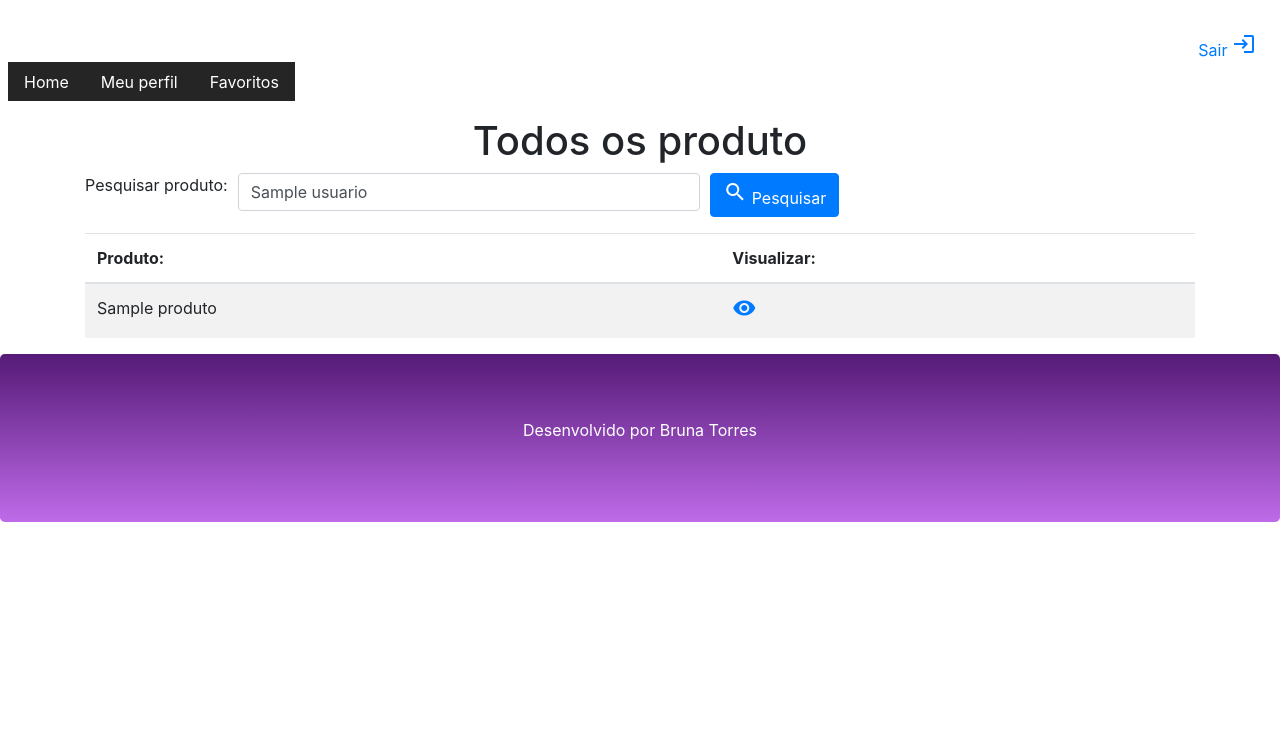
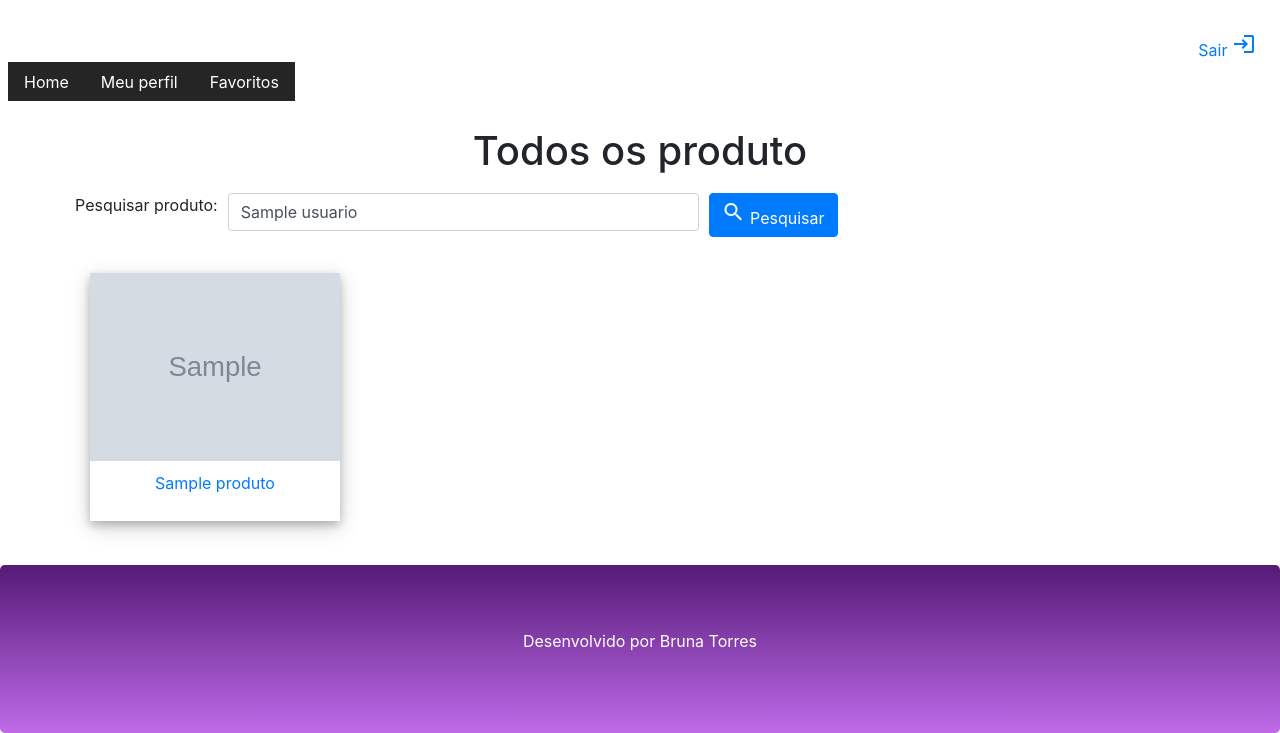
Before and after one commit to bruninhaltorres/Luiza_Labs, a Django app: template magalu/app/templates/app/list_produtos.html in a window 1280 px wide. Shown: the part 184-917 px from the top of the page. Before the commit the page ends 706 px from the top, so only its background shows below. Run offline with Django 3.2, Linux system fonts and the light colour scheme; the template is opened without the code that fills it: most values are stand-ins (such as "Sample title", 1, 10 or a date in 2020); grey boxes marked "Sample" are stand-in pictures; some libraries are stand-ins or nearby versions.

Commit message:
Imagens adicionadas

```diff
--- a/magalu/app/models.py
+++ b/magalu/app/models.py
@@ -19,7 +19,7 @@ class Produtos(models.Model):
     title = models.CharField(max_length=200)
     brand = models.CharField(max_length=100)
     price = models.FloatField()
-    image = models.ImageField()
+    image = models.ImageField(upload_to='app')
     favorito = models.BooleanField(default=False)
 
     def __str__(self):
--- a/magalu/app/templates/app/list_favoritos.html
+++ b/magalu/app/templates/app/list_favoritos.html
@@ -9,6 +9,7 @@
             <thead>
               <tr>
                 <th scope="col">Produto:</th>
+                <th scope="col">Visualizar:</th>
                 <th scope="col">Desfavoritar:</th>
 
               </tr>
@@ -17,6 +18,7 @@
                 {% for p in Produtos %}
                 <tr>
                     <td>{{ p.title }}</td>
+                    <td><a href="../produtos_favoritado/{{ p.id_produto }}"><span class="material-icons">visibility</span></a></td>
                     <td><a href="../desfavoritar/{{ p.id_produto }}"><span class="material-icons">favorite</span></a></td>
                 </tr>
                 {% endfor %}
--- a/magalu/app/templates/app/list_produtos.html
+++ b/magalu/app/templates/app/list_produtos.html
@@ -12,23 +12,36 @@
                 </div>
             </div>
         </form>
-        <table class="table table-striped">
-            <thead>
-              <tr>
-                <th scope="col">Produto:</th>
-                <th scope="col">Visualizar:</th>
 
-              </tr>
-            </thead>
-            <tbody>
+{% block style %}
+    <style>
+        div.polaroid {
+            width: 250px;
+            box-shadow: 0 4px 8px 0 rgba(0, 0, 0, 0.2), 0 6px 20px 0 rgba(0, 0, 0, 0.19);
+            text-align: center;
+        }
+        div.container {
+            padding: 10px;
+        }
+    </style>
+{% endblock %}
+
+    <div class="container">
+            <div class="row">
                 {% for p in Produtos %}
-                <tr>
-                    <td>{{ p.title }}</td>
-                    <td><a href="../produto/{{ p.id_produto }}"><span class="material-icons">visibility</span></a></td>
-                </tr>
+                    <div class="col-sm-12 col-md-6 col-lg-4">
+                        <a href="../produto/{{ p.id_produto }}">
+                            <div class="polaroid">
+                                <img src="{{ p.image.url }}" alt="Norway" style="width:100%">
+                                <div class="container">
+                                    <p>{{ p.title }}</p>
+                                </div>
+                            </div>
+                        </a>
+                        <br>
+                    </div>
                 {% endfor %}
-            </tbody>
-          </table>
-    </div>
+            </div>
+        </div>
     </div>
 {% endblock %}
--- a/magalu/magalu/settings.py
+++ b/magalu/magalu/settings.py
@@ -28,6 +28,8 @@ DEBUG = True
 
 ALLOWED_HOSTS = []
 
+MEDIA_ROOT = os.path.join(BASE_DIR, 'media')
+MEDIA_URL = '/media/'
 
 # Application definition
 
--- a/magalu/magalu/urls.py
+++ b/magalu/magalu/urls.py
@@ -18,6 +18,8 @@ from django.urls import path, include
 from app import views
 from . import settings
 from django.conf.urls import url
+from django.contrib.staticfiles.urls import static, staticfiles_urlpatterns
+from . import settings
 
 
 urlpatterns = [
@@ -35,7 +37,11 @@ urlpatterns = [
     path('inativar/<id_usuario>/', views.inativar),
     path('produto/', views.list_produtos),
     path('produto/<id_produto>/', views.detail_produto),
+    path('produtos_favoritado/<id_produto>/', views.detail_produto_favoritado),
     path('favoritar/<id_produto>/', views.favoritar),
     path('desfavoritar/<id_produto>/', views.desfavoritar),
     path('favoritos/', views.favoritos)
 ]
+
+urlpatterns += staticfiles_urlpatterns()
+urlpatterns += static(settings.MEDIA_URL, document_root=settings.MEDIA_ROOT)
```
Also changed, not shown: magalu/app/templates/app/detail_produtos.html (+6 -1 lines), magalu/app/templates/app/detail_produtos_favoritados.html (added, +29 -0 lines), magalu/app/views.py (+6 -1 lines), magalu/app/migrations/0006_auto_20210123_1302.py (added), magalu/media/app/condicionador.jpg (added), magalu/media/app/creme.jpg (added).
